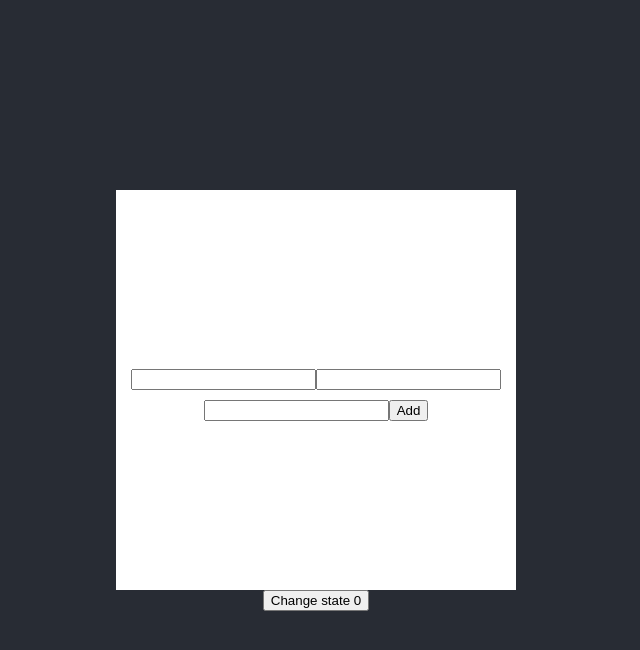
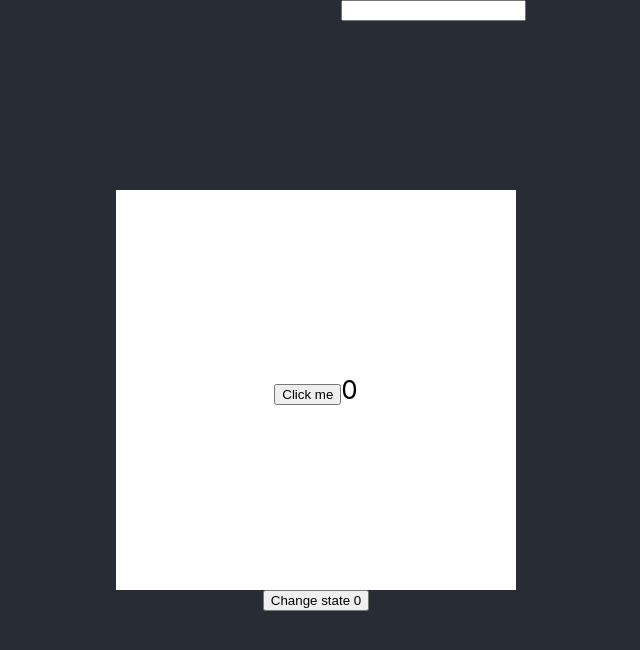
Before and after one commit to Simofy/fe2-7, a React (Create React App) app: page / in a window 1280 px wide. Shown: the top 650 px of the page, without its empty margins (324-964 px from the left). Built offline with nearby package versions, Linux system fonts and the light colour scheme.

Commit message:
Lesson 4

```diff
--- a/package.json
+++ b/package.json
@@ -9,6 +9,7 @@
     "react": "^17.0.2",
     "react-dom": "^17.0.2",
     "react-scripts": "4.0.3",
+    "serve": "^11.3.2",
     "web-vitals": "^1.0.1"
   },
   "scripts": {
--- a/src/App.css
+++ b/src/App.css
@@ -71,7 +71,7 @@
   overflow-y: auto;
 }
 
-.container > div {
+/* .container > div {
   width: 100%;
   min-height: 100px;
   border-color: black;
@@ -96,4 +96,4 @@
 
 .meh-spalva {
   background-color: darkgoldenrod;
-}
+} */
--- a/src/App.jsx
+++ b/src/App.jsx
@@ -1,6 +1,6 @@
 import React from "react";
 import "./App.css";
-import Lesson3 from "./lesson-3";
+import Lesson4 from "./lesson-4";
 // import RandomNameGenerator from "./RandomNameGenerator";
 
 class App extends React.Component {
@@ -20,7 +20,7 @@ class App extends React.Component {
       <div className="App">
         <header className="App-header">
           <div className="container">
-            <Lesson3 />
+            <Lesson4 variable={this.state.variable} />
           </div>
           <button
             type="button"
--- /dev/null
+++ b/src/lesson-4/index.jsx
@@ -0,0 +1,92 @@
+import React from "react";
+
+export default class Lesson4 extends React.Component {
+  state = {
+    list: [],
+    value: "",
+    largeData: [],
+  };
+  constructor(props) {
+    super(props);
+    const largeData = [];
+    for (let i = 0; i < 20000; i += 1) {
+      largeData.push(i + "asdasd");
+    }
+    this.state.largeData = largeData;
+  }
+  listTo = [];
+  addToList() {
+    // console.log(this.state.value);
+    // a.push(this.state.value);
+    this.setState((state, props) => ({
+      list: [...state.list, state.value],
+    }));
+  }
+  removeFromList(index) {
+    // console.log(this.state.value);
+    // a.push(this.state.value);
+    this.setState((state, props) => {
+      state.list.splice(index, 1);
+      return { list: [...state.list] };
+    });
+  }
+  render() {
+    return (
+      <div>
+        <button
+          onClick={() => {
+            this.addToList();
+          }}
+        >
+          Click me
+        </button>
+        <input
+          style={{
+            position: "fixed",
+            top: 0,
+          }}
+          placeholder={this.state.placeholder}
+          value={this.state.value}
+          onChange={(e) => {
+            this.setState({
+              value: e.target.value,
+            });
+          }}
+        />
+        {this.props.variable}
+        {this.state.list.map((item, index) => (
+          <div onClick={() => this.removeFromList(index)}>{item}</div>
+        ))}
+      </div>
+    );
+  }
+}
+
+// export default class Lesson4 extends React.Component {
+//   state = {};
+//   constructor(props) {
+//     super(props);
+//     this.state = {};
+//     this.buttonRef = React.createRef()
+//   }
+//   componentDidMount() {
+//     console.log(this.buttonRef.current)
+//     this.buttonRef.current.addEventListener('click', function lesson4OnClick() {
+//       throw new Error('Error at button click');
+//     })
+//   }
+//   render() {
+//     return (
+//       <div>
+//         <button
+//           ref={this.buttonRef}
+//           // onClick={() => {
+//           //   throw new Error("Testing error");
+//           // }}
+//         >
+//           Click me
+//         </button>
+//       </div>
+//     );
+//   }
+// }
```
Also changed, not shown: 1 other file (tests, documents, lock files or other folders).
